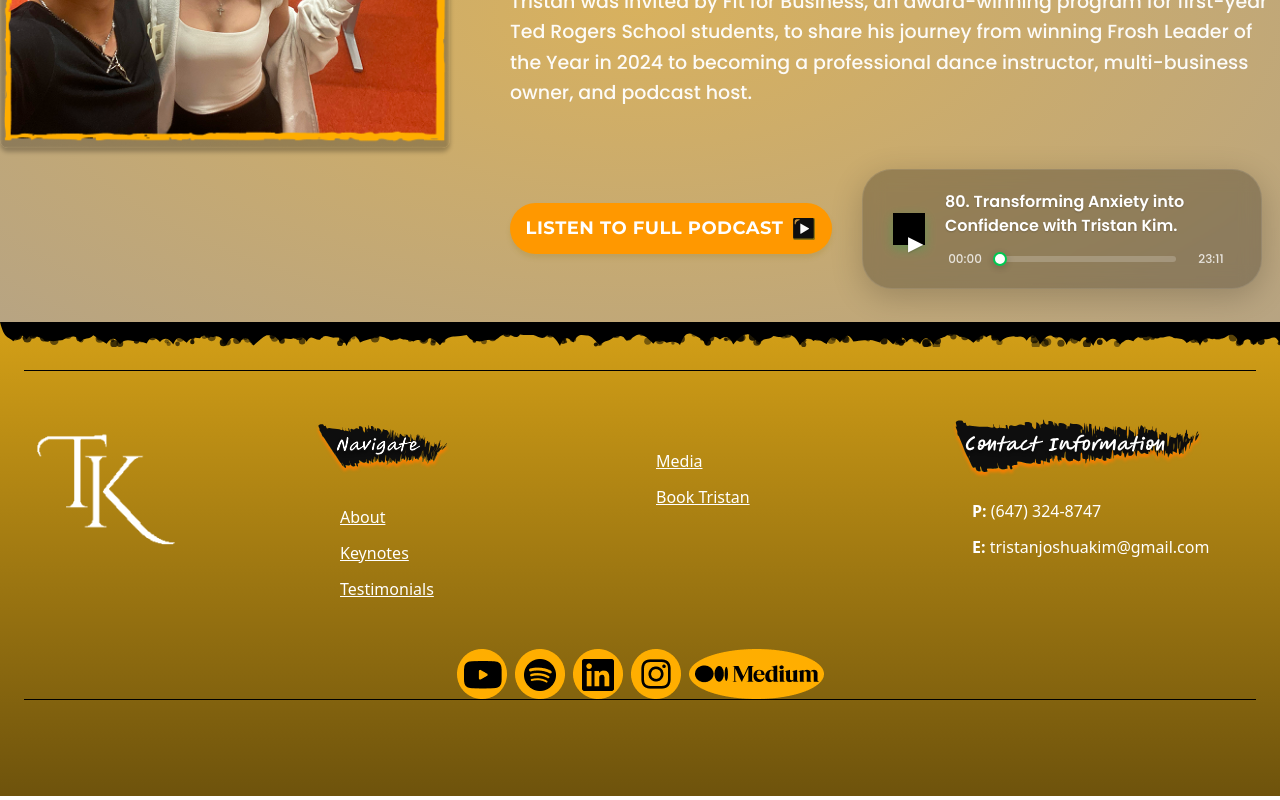
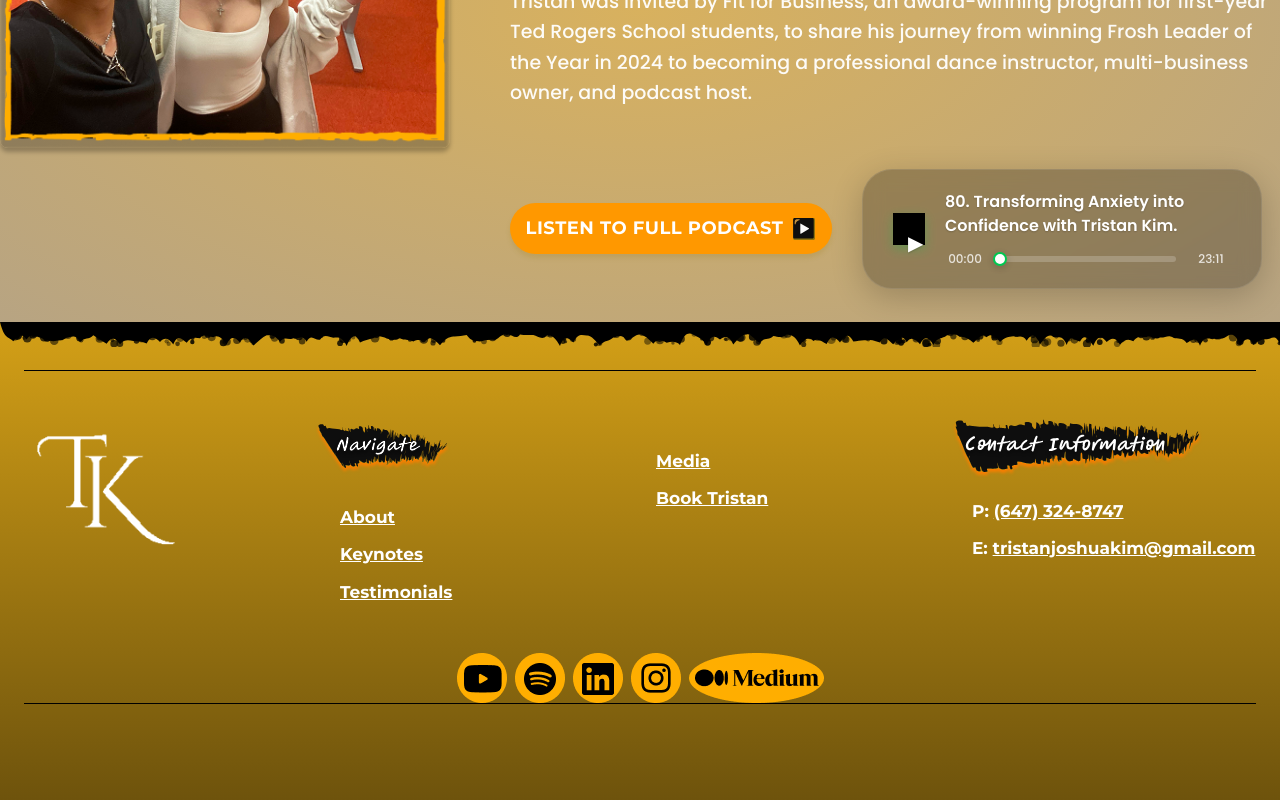
Before and after one commit to SyedKumailAbbas/Tristan, a React (Vite) app: page /media in a window 1280 px wide. Shown: the part 2280-3080 px from the top of the page. Built offline with nearby package versions, Linux system fonts and the light colour scheme; no server answers.

Commit message:
sum changes to footer font and links

```diff
--- a/src/components/Footer/Footer.jsx
+++ b/src/components/Footer/Footer.jsx
@@ -1,6 +1,6 @@
 import React from "react";
 import "./footer.css";
-
+import { Link } from "react-router-dom";
 import Tk from "../../assets/TK logo.png";
 import TopBorder from "../Borders/TopBorder";
 import navigate from "../../assets/Group 29.svg";
@@ -37,13 +37,13 @@ const Footer = () => {
             </div>
 
             <nav className="footer__nav">
-              <a href="#about" className="footer__link">
+              <a href="about" className="footer__link">
                 About
               </a>
-              <a href="#keynotes" className="footer__link">
+              <a href="keynotes" className="footer__link">
                 Keynotes
               </a>
-              <a href="#testimonials" className="footer__link">
+              <a href="testimonial" className="footer__link">
                 Testimonials
               </a>
             </nav>
@@ -53,10 +53,10 @@ const Footer = () => {
           <div className="footer__mediaWrap">
             <div className="footer__headingImgSpacer" />
             <div className="footer__mediaLinks">
-              <a href="#media" className="footer__link">
+              <a href="media" className="footer__link">
                 Media
               </a>
-              <a href="#book" className="footer__link">
+              <a href="book-Tristan" className="footer__link">
                 Book Tristan
               </a>
             </div>
@@ -74,11 +74,12 @@ const Footer = () => {
 
             <div className="footer__contact">
               <div>
-                <span className="footer__label">P:</span> (647) 324-8747
+                <span className="footer__label">P:</span>{" "}
+                <span className="footer__contactValue">(647) 324-8747</span>
               </div>
               <div>
                 <span className="footer__label">E:</span>{" "}
-                tristanjoshuakim@gmail.com
+                <span className="footer__contactValue">tristanjoshuakim@gmail.com</span>
               </div>
             </div>
           </div>
--- a/src/components/Footer/footer.css
+++ b/src/components/Footer/footer.css
@@ -27,6 +27,7 @@
   color: var(--footer-text);
   background: linear-gradient(to bottom, var(--footer-from), var(--footer-to));
   overflow: hidden;
+
 }
 
 /* Top paint-stroke container */
@@ -122,6 +123,10 @@
   display: block;
   text-decoration: underline;
   transition: color 200ms ease-in-out;
+  font-family: "Montserrat", sans-serif;
+  font-weight: 700;   /* bold */
+  font-size: 17px;
+  line-height: 1.5;
 }
 
 .footer__link:hover,
@@ -171,10 +176,17 @@
   display: flex;
   flex-direction: column;
   gap: var(--space-3);
+   font-family: "Montserrat", sans-serif;
+  font-weight: 700;   /* bold */
+  font-size: 17px;
+  line-height: 1.5;
 }
-
+/*
 .footer__label {
   font-weight: 600;
+} */
+.footer__contactValue {
+  text-decoration: underline;
 }
 
 /* Social row */
```
